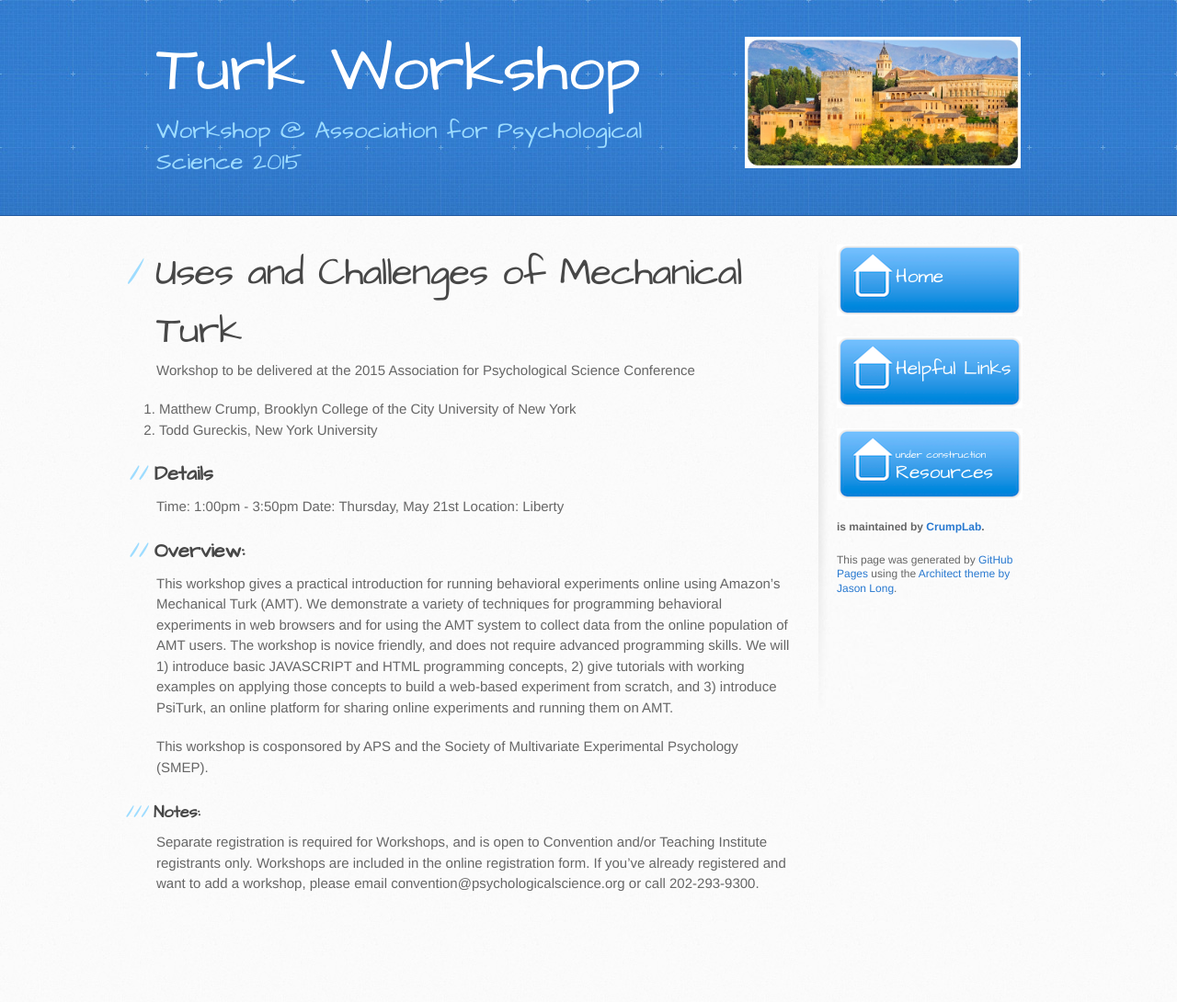
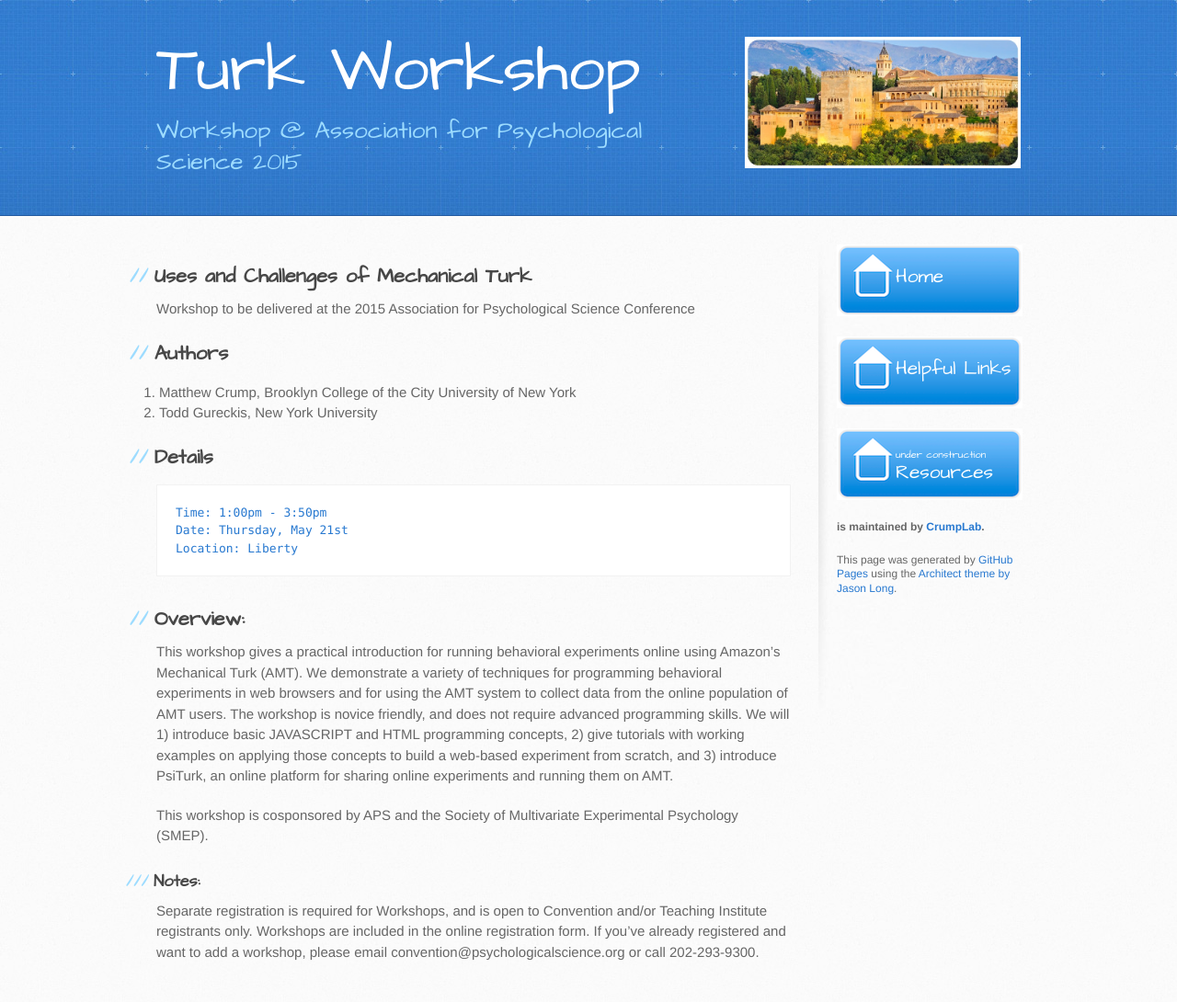
Before and after one commit to APSTurk/APSTurk.github.io, a Jekyll site: the page built from index.html, in a window 1280 px wide. Shown: the whole page at 92% size. Built offline with Jekyll 4.4.1, drawn with Linux system fonts in a browser that asks for light colours; before the commit the page ends 1015 px from its top, so only the background shows below that.

Commit message:
new content

```diff
--- a/_includes/frontstuff.md
+++ b/_includes/frontstuff.md
@@ -1,15 +1,17 @@
-# Uses and Challenges of Mechanical Turk
+## Uses and Challenges of Mechanical Turk
 
 Workshop to be delivered at the 2015 Association for Psychological Science Conference
+
+## Authors
 
 1. Matthew Crump, Brooklyn College of the City University of New York
 2. Todd Gureckis, New York University
 
 ## Details
 
-Time: 1:00pm - 3:50pm
-Date: Thursday, May 21st
-Location: Liberty
+	Time: 1:00pm - 3:50pm
+	Date: Thursday, May 21st
+	Location: Liberty
 
 ## Overview:
 
```
